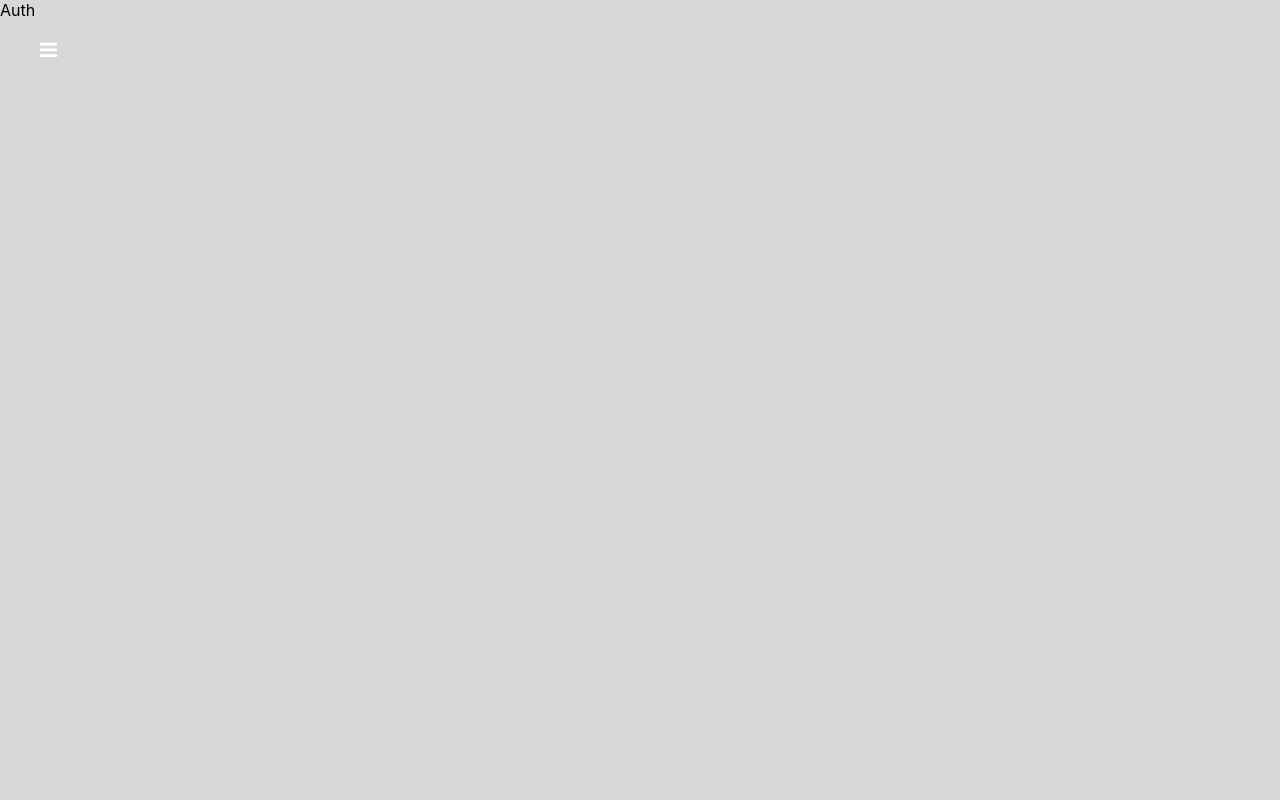
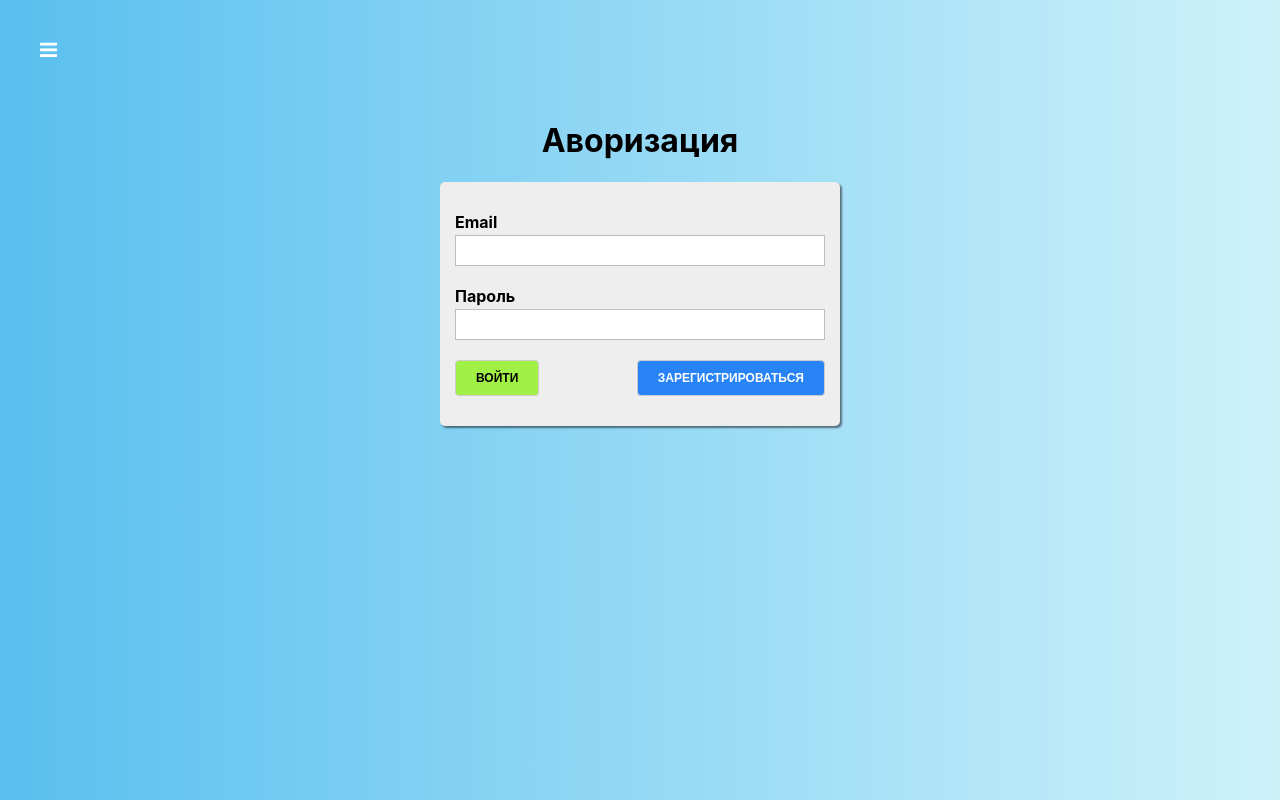
Before and after one commit to Vitaliy-Shlepakov/quize, a React app: page /auth in a window 1280 px wide. Built offline with nearby package versions, Linux system fonts and the light colour scheme.

Commit message:
work on authorizetion-from

```diff
--- a/src/components/FinishedQuiz/FinishedQuiz.js
+++ b/src/components/FinishedQuiz/FinishedQuiz.js
@@ -2,6 +2,7 @@ import React from 'react';
 import './FinishedQuiz.sass';
 import classNames from 'classnames';
 import Button from "../UI/Button/Button";
+import {Link} from "react-router-dom";
 
 const FinishedQuiz = ({results, quiz, onRetry}) => {
 
@@ -49,12 +50,9 @@ const FinishedQuiz = ({results, quiz, onRetry}) => {
        >
         Повторить
        </Button>
-       <Button
-        onClick={() => {}}
-        customClass="Success"
-       >
-        Перейти в список тестов
-       </Button>
+       <Link to='/'>
+         <Button customClass="Success">Перейти к списку тестов</Button>
+       </Link>
       </div>
     </div>
   );
--- /dev/null
+++ b/src/components/UI/Input/Input.js
@@ -0,0 +1,49 @@
+import React from 'react';
+import './Input.sass';
+import classNames from 'classnames';
+
+
+
+const Input = ({
+                 type = 'text',
+                 customClass, label,
+                 value,
+                 onChange,
+                 errorMessage,
+                 touched,
+                 shouldValidate
+              }) => {
+
+  const isInvalid = (valid, touched, shouldValidate) => {
+    return !valid && shouldValidate && touched;
+  };
+
+  const htmlFor = `${type}--${Math.random()}`;
+
+  return (
+    <div className={classNames({
+      'Input': true,
+      [`Input--${customClass}`]: !!customClass,
+      'Input--Error': isInvalid()
+    })}>
+      <label
+        htmlFor={htmlFor}
+        className="Input__Label"
+      >
+        { label }
+      </label>
+      <input
+        type={type}
+        id={htmlFor}
+        value={value}
+        onChange={onChange}
+        className="Input__Field"
+      />
+      {
+        isInvalid() && <span className="Input__Error">{errorMessage}</span>
+      }
+    </div>
+  );
+};
+
+export default Input;
--- /dev/null
+++ b/src/components/UI/Input/Input.sass
@@ -0,0 +1,28 @@
+.Input
+  margin-bottom: 15px
+  width: 100%
+
+.Input__Label
+  margin-bottom: 3px
+  padding: 0
+  display: block
+  font-weight: bold
+  text-align: left
+
+  .Input--Error &
+    color: #f11f30
+
+.Input__Field
+  display: block
+  border: 1px solid #bebebe
+  box-sizing: border-box
+  padding: 7px
+  margin: 0 0 5px
+  width: 100%
+  outline: 0
+  transition: all .3s
+
+.Input__Error
+  color: #f11f30
+  font-size: 12px
+  font-weight: bold
--- a/src/containers/Auth/Auth.js
+++ b/src/containers/Auth/Auth.js
@@ -1,10 +1,42 @@
 import React, {Component} from 'react';
+import './Auth.sass'
+import Button from "../../components/UI/Button/Button";
+import Input from "../../components/UI/Input/Input";
 
 class Auth extends Component {
+
+  handlerLogin = () => {};
+
+  handlerRegister = () => {};
+
+  hundlerSubmit = e => {
+    e.preventDefault();
+  };
+
   render() {
     return (
       <div className="Auth">
-        Auth
+        <div className="Auth__Wrap">
+          <h1 className="Auth__Title">Аворизация</h1>
+          <form onSubmit={this.hundlerSubmit} className="Auth__Form">
+            <Input
+              label="Email"
+              errorMessage={"dsdsd"}
+            />
+            <Input
+              label="Пароль"
+
+            />
+            <div className="Auth__Actions">
+              <Button customClass="Success" onClick={this.handlerLogin}>
+                Войти
+              </Button>
+              <Button customClass="Primary" onClick={this.handlerRegister}>
+                Зарегистрироваться
+              </Button>
+            </div>
+          </form>
+        </div>
       </div>
     );
   }
--- /dev/null
+++ b/src/containers/Auth/Auth.sass
@@ -0,0 +1,40 @@
+.Auth
+  display: flex
+  justify-content: center
+  padding-top: 100px
+  flex-grow: 1
+  width: 100%
+  background: linear-gradient(270deg, #cef2fa 0, #59bfef 100%)
+
+.Auth__Wrap
+  width: 100%
+  max-width: 400px
+  text-align: center
+
+.Auth__BtnLogin
+  margin-right: 20px
+
+.Auth__Form
+  display: flex
+  flex-direction: column
+  align-items: center
+  background-color: #eee
+  box-shadow: 2px 2px 2px rgba(0,0,0, .5)
+  padding: 30px 15px
+  border-radius: 5px
+
+.Auth__Input
+  margin-bottom: 10px
+  width: 100%
+  height: 36px
+  font-size: 22px
+  padding: 0 15px
+  box-sizing: border-box
+  border-radius: 3px
+  outline: none
+  border: none
+
+.Auth__Actions
+  display: flex
+  width: 100%
+  justify-content: space-between
```
